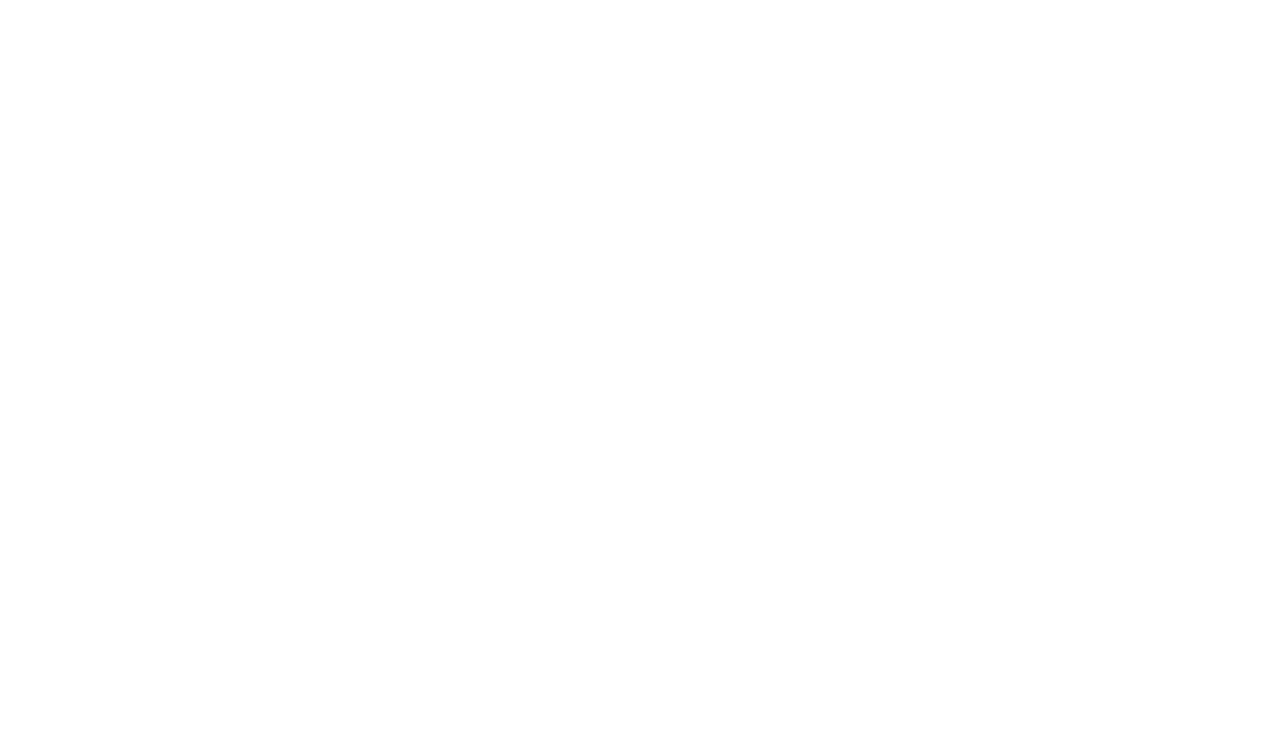
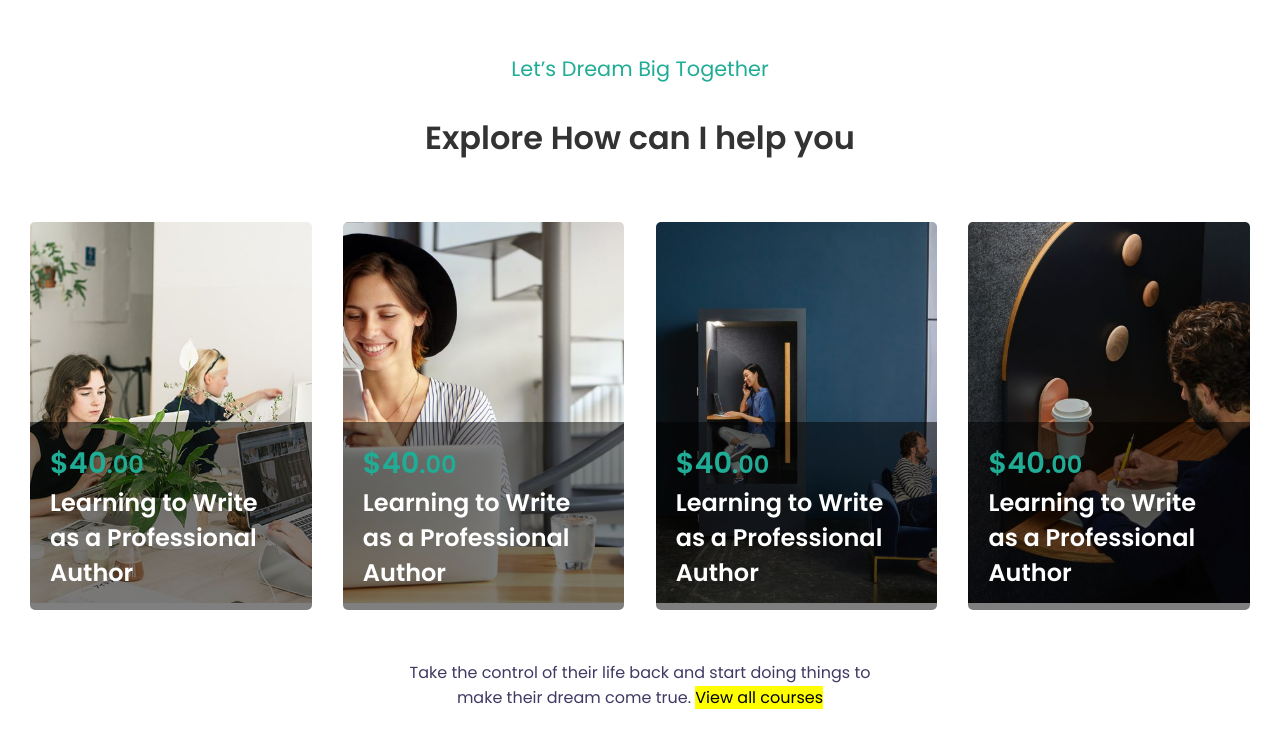
Before and after one commit to filippo1996/proj-html-vuejs, a Vue app: page / in a window 1280 px wide. Shown: the part 2548-3296 px from the top of the page. Before the commit the page ends 2501 px from the top, so only its background shows below. Built offline with nearby package versions, Linux system fonts and the light colour scheme.

Commit message:
add new section

```diff
--- a/src/App.vue
+++ b/src/App.vue
@@ -4,7 +4,8 @@
     <Jumbotron/>
     <main>
       <Section nameClass="container-fluid" component="Services" subTitle="Let’s Dream Big Together" title="We are pioneers of the digital approach, using leading-edge technology to simplify procedures and apply executive coaching in the new age of digitalization."/>
-      <Section nameClass="background-lightgrey container-fluid" component="Carousel" subTitle="Let’s Dream Big Together" title="Explore How can I help you"/>
+      <Section nameClass="background-lightgrey" component="Carousel" subTitle="Let’s Dream Big Together" title="Explore How can I help you"/>
+      <Section nameClass="" component="GridProduct" subTitle="Let’s Dream Big Together" title="Explore How can I help you"/>
     </main>
     <footer></footer>
   </div>
--- /dev/null
+++ b/src/components/GridProduct.vue
@@ -0,0 +1,179 @@
+<template>
+    <div class="container-fluid">
+        <div class="row">
+            <div class="col-3">
+                <!-- start card -->
+                <div class="card text-left">
+                    <a href="#">
+                        <img class="image" src="@/assets/img/course-02-443x600.jpg">
+                    </a>
+                    <div class="content">
+                        <div class="price"><span class="format-price">$40</span>.00</div>
+                        <a href="#" class="name-product">Learning to Write as a Professional Author</a>
+                        <div class="description">
+                            <div class="lesson">
+                                <i class="far fa-file-alt"></i> 20 Lessons
+                            </div>
+                            <div class="student">
+                                <i class="far fa-user"></i> 51 Students
+                            </div>
+                            <p>The purpose of this course is to provide the advanced writing techniques commonly used for inspiring readers and…</p>
+                        </div>
+                    </div>
+                </div>
+                <!-- end card -->
+            </div>
+            <div class="col-3">
+                <!-- start card -->
+                <div class="card text-left">
+                    <a href="#">
+                        <img class="image" src="@/assets/img/stock-full-hd-03-443x600.jpg">
+                    </a>
+                    <div class="content">
+                        <div class="price"><span class="format-price">$40</span>.00</div>
+                        <a href="#" class="name-product">Learning to Write as a Professional Author</a>
+                        <div class="description">
+                            <div class="lesson">
+                                <i class="far fa-file-alt"></i> 20 Lessons
+                            </div>
+                            <div class="student">
+                                <i class="far fa-user"></i> 51 Students
+                            </div>
+                            <p>The purpose of this course is to provide the advanced writing techniques commonly used for inspiring readers and…</p>
+                        </div>
+                    </div>
+                </div>
+                <!-- end card -->
+            </div>
+            <div class="col-3">
+                <!-- start card -->
+                <div class="card text-left">
+                    <a href="#">
+                        <img class="image" src="@/assets/img/stock-full-hd-04-443x600.jpg">
+                    </a>
+                    <div class="content">
+                        <div class="price"><span class="format-price">$40</span>.00</div>
+                        <a href="#" class="name-product">Learning to Write as a Professional Author</a>
+                        <div class="description">
+                            <div class="lesson">
+                                <i class="far fa-file-alt"></i> 20 Lessons
+                            </div>
+                            <div class="student">
+                                <i class="far fa-user"></i> 51 Students
+                            </div>
+                            <p>The purpose of this course is to provide the advanced writing techniques commonly used for inspiring readers and…</p>
+                        </div>
+                    </div>
+                </div>
+                <!-- end card -->
+            </div>
+            <div class="col-3">
+                <!-- start card -->
+                <div class="card text-left">
+                    <a href="#">
+                        <img class="image" src="@/assets/img/stock-full-hd-06-443x600.jpg">
+                    </a>
+                    <div class="content">
+                        <div class="price"><span class="format-price">$40</span>.00</div>
+                        <a href="#" class="name-product">Learning to Write as a Professional Author</a>
+                        <div class="description">
+                            <div class="lesson">
+                                <i class="far fa-file-alt"></i> 20 Lessons
+                            </div>
+                            <div class="student">
+                                <i class="far fa-user"></i> 51 Students
+                            </div>
+                            <p>The purpose of this course is to provide the advanced writing techniques commonly used for inspiring readers and…</p>
+                        </div>
+                    </div>
+                </div>
+                <!-- end card -->
+            </div>
+        </div>
+        <!-- da inserire in un nuovo componente -->
+        <div class="heading-primary">
+            <a href="#">Take the control of their life back and start doing things to make their dream come true. <mark>View all courses</mark></a>
+        </div>
+    </div>
+</template>
+
+<script>
+export default {
+    name: 'GridProduct'
+}
+</script>
+
+<style lang="scss" scoped>
+@import '@/style/variables.scss';
+
+/* Da inserire in un nuovo componente della card */
+.card{
+    width: 90%;
+    border-radius: 5px 5px 0 0;
+    overflow: hidden;
+    position: relative;
+    margin: 0 auto;
+
+    .image{
+        width: 100%;
+        object-fit: cover;
+        object-position: right;
+        transition: transform 1.2s; /* Animation */
+    }
+
+    .content{
+        position: absolute;
+        bottom: 0;
+        left: 0;
+        padding: 20px;
+        background: rgba(0,0,0, 0.5);
+        border-radius: 0 0 5px 5px;
+
+        .price{
+            color: $color-primary;
+            font-size: 1.5rem;
+            font-weight: 600;
+
+            .format-price{
+                font-size: 1.8rem;
+            }
+        }
+
+        .name-product{
+            color: #fff;
+            font-size: 1.5rem;
+            font-weight: 600;
+        }
+
+        .description{
+            display: none;
+            color: #fff;
+        }
+
+        .lesson,
+        .student{
+            display: inline-block;
+            margin: 20px 20px 20px 0;
+        }
+    }
+
+    &:hover{
+        .description{
+            display: block;
+        }
+
+        .image{
+            transform: scale(1.1);
+        }
+    }
+}
+
+/* fine stile card */
+
+.heading-primary{
+    width: 40%;
+    margin: 50px auto 0;
+    text-align: center;
+}
+
+</style>
--- a/src/style/flix.scss
+++ b/src/style/flix.scss
@@ -145,6 +145,10 @@
 
 .text-center {
     text-align: center;
+}
+
+.text-left {
+    text-align: left;
 }
 
 .justify-content-center{
```
